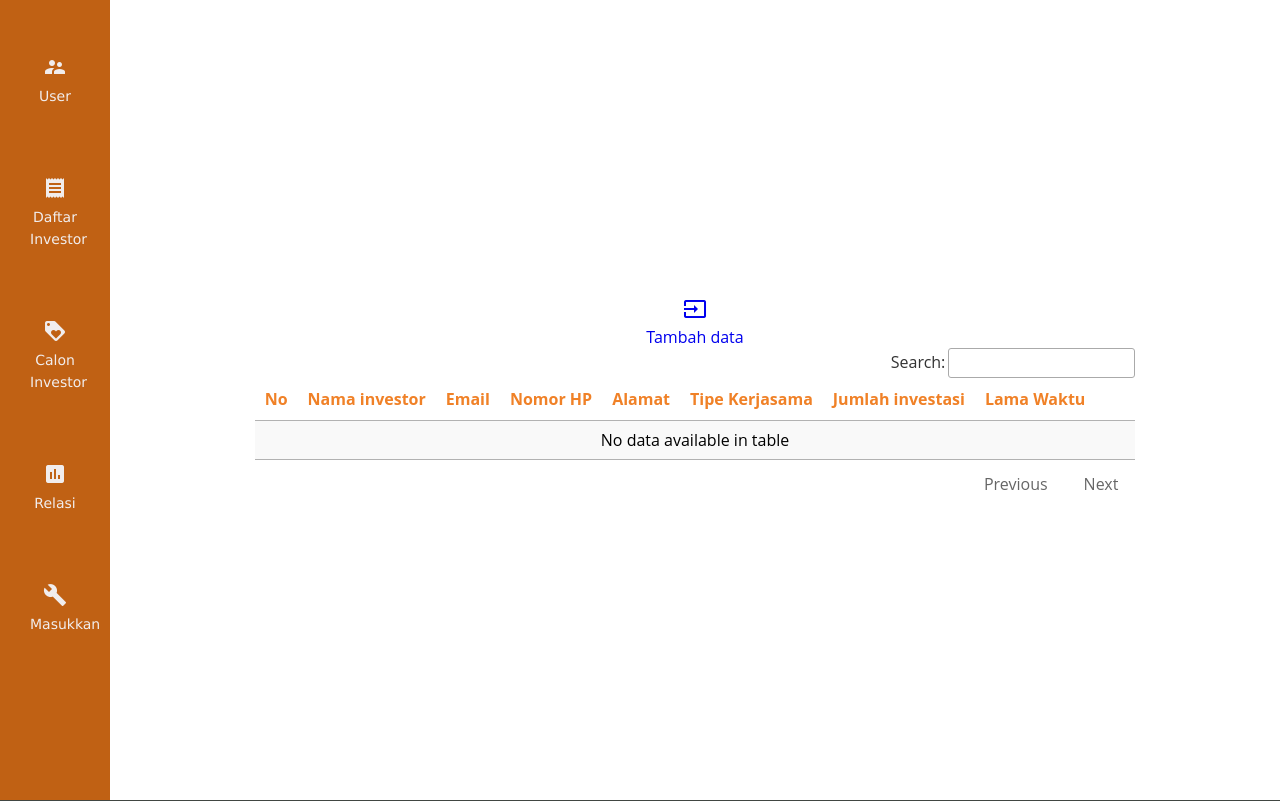
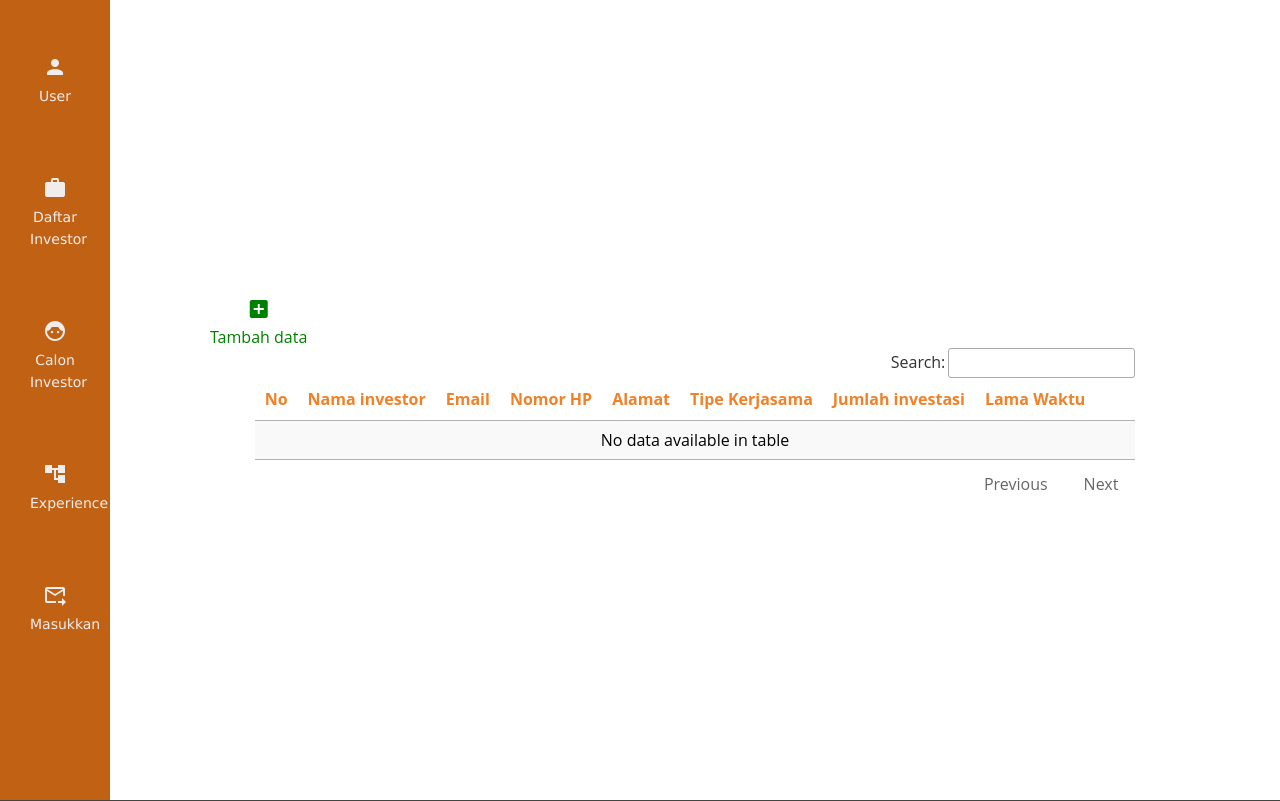
Before and after one commit to anantaYSR/PA_WEB, a PHP site: the page made by admin/tabel investor/tbl_investor.php in a window 1280 px wide. Shown: the part 112-913 px from the top of the page. Run offline with PHP 8.4, Linux system fonts and the light colour scheme; a user stored in the database is signed in; data that the repository does not hold is empty.

Commit message:
perbaikan icon

```diff
--- a/admin/tabel investor/tbl_investor.php
+++ b/admin/tabel investor/tbl_investor.php
@@ -70,32 +70,32 @@
                     <ul>
                     <li>
                         <a href="../tabel user/tabeluser.php">
-                            <i class="material-icons">supervisor_account</i>
+                            <i class="material-icons" style="size: 20px;" >person</i>
                             <span>User</span>
                         </a>
                         </li>
                     <li>
                         <a href="../tabel investor/tbl_investor.php">
-                            <i class="material-icons">receipt</i>
+                            <i class="material-icons">work</i>
                             <span>Daftar Investor</span>
 
                         </a>
                     </li>
                         <li>
                             <a href="../tabel form/tabelform.php">
-                                <i class="material-icons">loyalty</i>
+                                <i class="material-icons">face_6</i>
                                 <span>Calon Investor</span>
                             </a>
                         </li>
                         <li>
                             <a href="../tabel relasi/tbl_perusahaan.php">
-                                <i class="material-icons">assessment</i>
-                                <span>Relasi</span>
+                                <i class="material-icons">account_tree</i>
+                                <span>Experience</span>
                             </a>
                         </li>
                         <li>
                             <a href="../tabel kritik/tabelkritik.php">
-                                <i class="material-icons">build</i>
+                                <i class="material-icons">forward_to_inbox</i>
                                 <span>Masukkan</span>
                             </a>
                         </li>
@@ -103,8 +103,8 @@
                 </div>
             </div>
             <div class="tabel-center">
-                <div class="tambah">
-                    <a href="tambah_investor.php" ><i  class="material-icons">input</i> <br> Tambah data</a>
+                <div style= "align-self: flex-start; padding-left: 100px;">
+                    <a style="color: green;" href="tambah_investor.php" ><i  class="material-icons"  style="color: green;" >add_box</i> <br>  Tambah data</a>
                 </div>
                 <table id="tabel-data" width="100%" class="display">
                     <thead>
@@ -136,8 +136,8 @@
                         <td> <?=$row['tipe']?> </td>
                         <td> <?=$row['jumlah']?> </td>
                         <td> <?=$row['lama_waktu']?> </td>
-                        <td><a href="edit_investor.php?id=<?=$row['id']?>"><i class="material-icons">cached</i></a></td>
-                        <td><a href="hapus_investor.php?id=<?=$row['id']?>"><i class="material-icons">delete</i></a></td>
+                        <td><a href="edit_investor.php?id=<?=$row['id']?>"><i class="material-icons" >edit</i></a></td>
+                        <td><a href="hapus_investor.php?id=<?=$row['id']?>"><i class="material-icons" style="color: red;">delete</i></a></td>
                         </tr>
                     <?php
                         $i++;}
--- a/admin/tabel kritik/tabelkritik.php
+++ b/admin/tabel kritik/tabelkritik.php
@@ -125,7 +125,7 @@ $result = mysqli_query($db, "SELECT * FROM kritik");
                             <tr>
                                 <td> <?= $i; ?> </td>
                                 <td> <?= $row['masukkan'] ?> </td>
-                                <td><a href="hapusmasukkan.php?id=<?= $row['id'] ?>"><i class="material-icons">delete</i></a></td>
+                                <td><a href="hapusmasukkan.php?id=<?= $row['id'] ?>"><i class="material-icons" style="color: red;">delete</i></a></td>
                             </tr>
                         <?php
                             $i++;
--- a/admin/tabel relasi/tbl_perusahaan.php
+++ b/admin/tabel relasi/tbl_perusahaan.php
@@ -124,7 +124,7 @@
                         <td> <?=$row['tahun']?> </td>
                         <td> <?=$row['lama_kerjasama']?> </td>
                         <td ><a  href="ubahrelasi.php?id=<?=$row['id']?>"><i class="material-icons" color="green">cached</i></a></td>
-                        <td><a  href="hapusrelasi.php?id=<?=$row['id']?>"><i class="material-icons">delete</i></a></td>
+                        <td><a  href="hapusrelasi.php?id=<?=$row['id']?>"><i class="material-icons" style="color: red;">delete</i></a></td>
                         </tr>
                     <?php
                         $i++;}
--- a/css/admin.css
+++ b/css/admin.css
@@ -6,6 +6,8 @@
   box-sizing: border-box;
   font-family: 'Open Sans', sans-serif;
 }
+
+
 
 body{
   background: white;
@@ -91,6 +93,7 @@ background-color: white;
 
 .material-icons{
 text-decoration: none;
+
 }
 
 /* ==========================
--- a/css/tambah.css
+++ b/css/tambah.css
@@ -181,6 +181,8 @@ body{
     font-size: 16px;
     color: #fff;
     cursor: pointer;
+    align-self: flex-start;
+    padding-left: 100px;
 }
 
 .tambah:hover {
```
